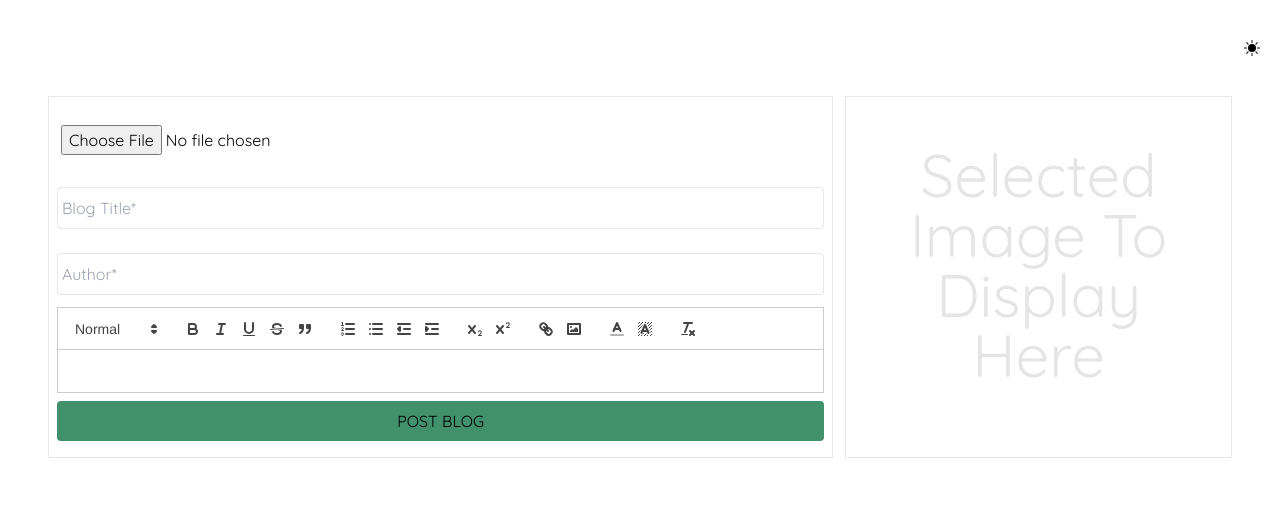
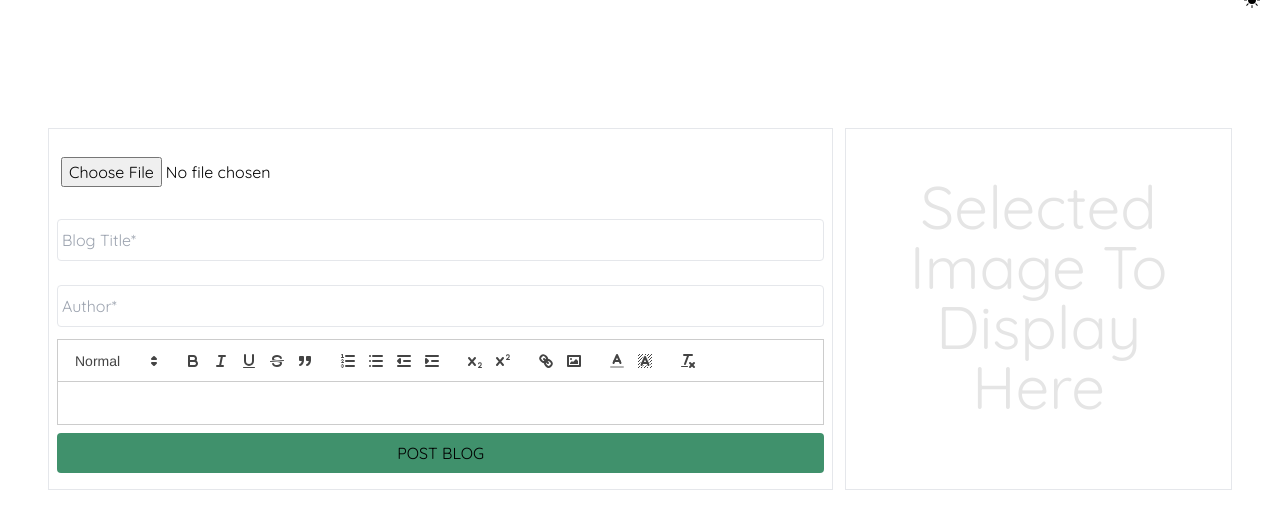
Before and after one commit to DKarimi90/weblog-client, a React (Vite) app: page /blogform in a window 1280 px wide. Shown: the top 528 px of the page. Built offline with nearby package versions, Linux system fonts and the light colour scheme.

Commit message:
updated navbar

```diff
--- a/src/components/BlogDetails.jsx
+++ b/src/components/BlogDetails.jsx
@@ -28,7 +28,7 @@ const BlogDetails = ( {url} ) => {
       }
     }, [_id])
   return (
-    <div className='main min-h-screen'>
+    <div className='main min-h-screen pt-16'>
       {blog && (
         <div className='w-full p-6 border-black border-b mb-4'>
           <div className='border-b border-b-black my-2'>
--- a/src/components/BlogForm.jsx
+++ b/src/components/BlogForm.jsx
@@ -63,7 +63,7 @@ const BlogForm = () => {
         }
     }
   return (
-    <div className='px-2 main min-h-screen'>
+    <div className='px-2 main min-h-screen nav-scroll'>
     <div className='w-full grid md:grid-cols-3 gap-3'>
         <div className='md:col-span-2 p-2 border'>
             <form className='flex flex-col' onSubmit={handleFormSubmit}>
--- a/src/components/Navbar.jsx
+++ b/src/components/Navbar.jsx
@@ -3,6 +3,7 @@ import { NavLink, useNavigate } from 'react-router-dom'
 import { useLogout } from '../hooks/useLogout'
 import { useAuthContext } from '../hooks/useAuthContext'
 import {BsSunFill, BsMoonStarsFill} from 'react-icons/bs'
+import { useEffect } from 'react'
 
 
 const Navbar = ( {toggleDarkMode, darkMode} ) => {
@@ -10,6 +11,7 @@ const Navbar = ( {toggleDarkMode, darkMode} ) => {
   const {user} = useAuthContext()
   const navigate = useNavigate()
   const [showButton, setShowButton] = useState(null)
+  const [scroll, setScroll] = useState(false)
 
 
   //logout function
@@ -22,9 +24,25 @@ const Navbar = ( {toggleDarkMode, darkMode} ) => {
   const handleLogoutButton = () => {
     setShowButton(!showButton)
   }
+
+  //handle nav scroll
+  useEffect(() => {
+    const handleScroll = () => {
+      if(window.scrollY > 0) {
+        setScroll(true)
+      }
+      else {
+        setScroll(false)
+      }
+    }
+    window.addEventListener("scroll", handleScroll)
+  return () => window.removeEventListener("scroll", handleScroll)
+  }, [])
+
+
   return (
-    <div className='w-full flex items-center dark:bg-[var(--charcoal)]'>
-        {user && (<div className='w-full h-24 max-w-[1200px] mx-auto flex justify-between items-center'>
+    <div className={`fixed w-full flex items-center dark:bg-[var(--charcoal)] z-10 ${scroll? 'bg-slate-100/95 shadow-xl shadow-black': ''}`}>
+        {user && (<div className={`w-full h-24 max-w-[1200px] mx-auto flex justify-between items-center`}>
             <div>
                 <NavLink to='/' className='font-bold'>BLOG<span className='text-[var(--primary)]'>BOX</span></NavLink>
             </div>
@@ -38,11 +56,7 @@ const Navbar = ( {toggleDarkMode, darkMode} ) => {
               {showButton? <button className='flex justify-end w-full text-[var(--danger)] items-center' onClick={handleLogout}>Logout</button>: ''}
             </div>
           </div>)}
-          {!user && (<div className='flex w-full justify-end h-24 items-center'>
-              {/* <NavLink className='nav-links' to="/register">Register</NavLink>
-              <NavLink className='nav-links' to="/login">Login</NavLink> */}
-          </div>)}
-          <div onClick={toggleDarkMode} className='pr-5'>
+          <div onClick={toggleDarkMode} className='absolute right-5'>
             {!darkMode? <BsSunFill />:<BsMoonStarsFill className='text-white'/>}
           </div>
 
--- a/src/index.css
+++ b/src/index.css
@@ -25,6 +25,9 @@
   .main {
     @apply max-w-[1200px] mx-auto
   }
+  .nav-scroll {
+    @apply pt-32
+  }
   .nav-links {
     @apply px-4
   }
--- a/src/pages/Landing.jsx
+++ b/src/pages/Landing.jsx
@@ -36,7 +36,7 @@ const Landing = () => {
 
   return (
 
-    <div className='w-full main min-h-screen'>
+    <div className='w-full main min-h-screen nav-scroll'>
       <div className='w-full h-[50vh] mb-10'>
         <BlogSlides blogs={blogs}/>
       </div>
--- a/src/pages/Resources.jsx
+++ b/src/pages/Resources.jsx
@@ -2,7 +2,7 @@ import React from 'react'
 
 const Resources = () => {
   return (
-    <div className='flex main min-h-screen'>
+    <div className='flex main min-h-screen nav-scroll'>
       In progress....
     </div>
   )
```
